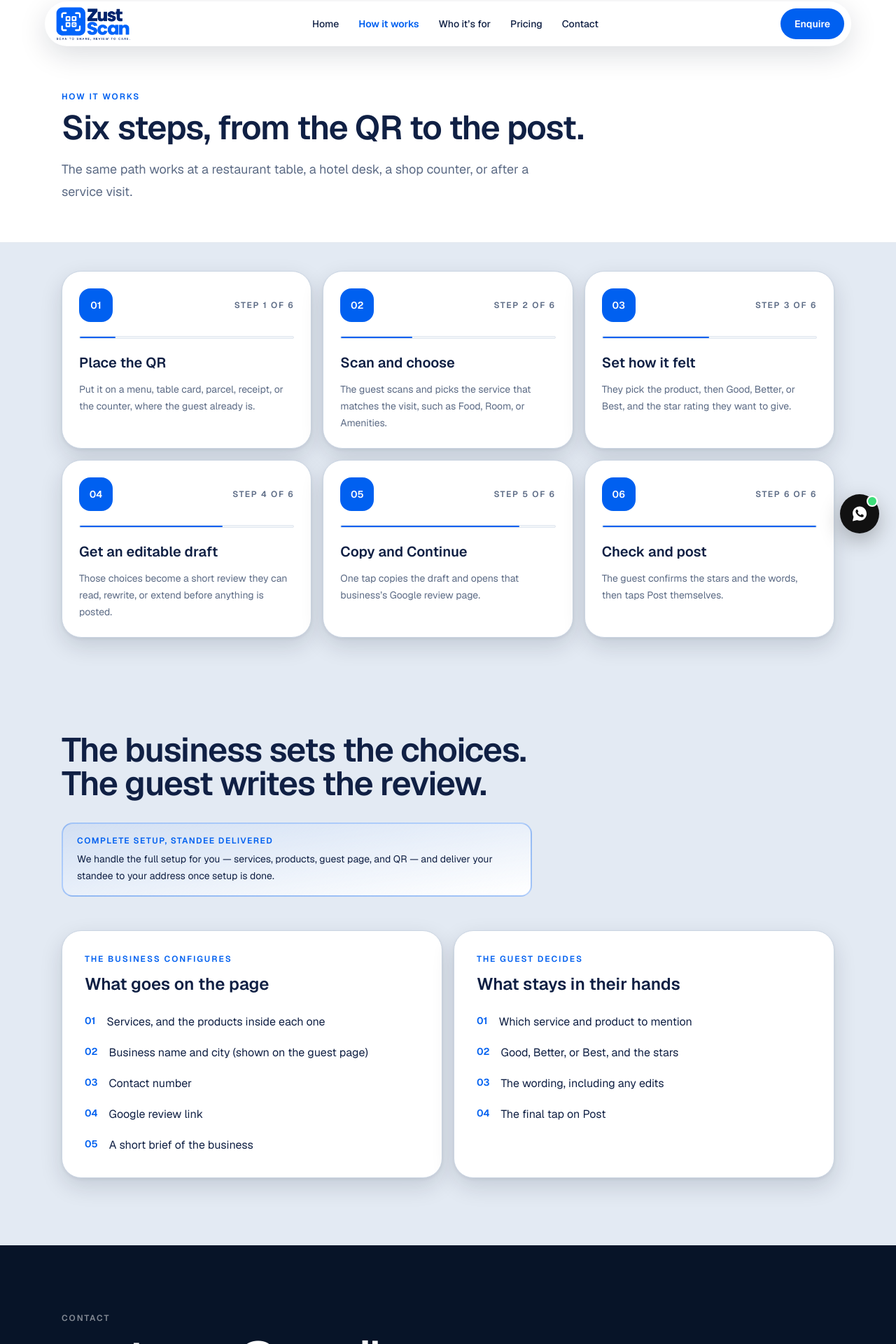
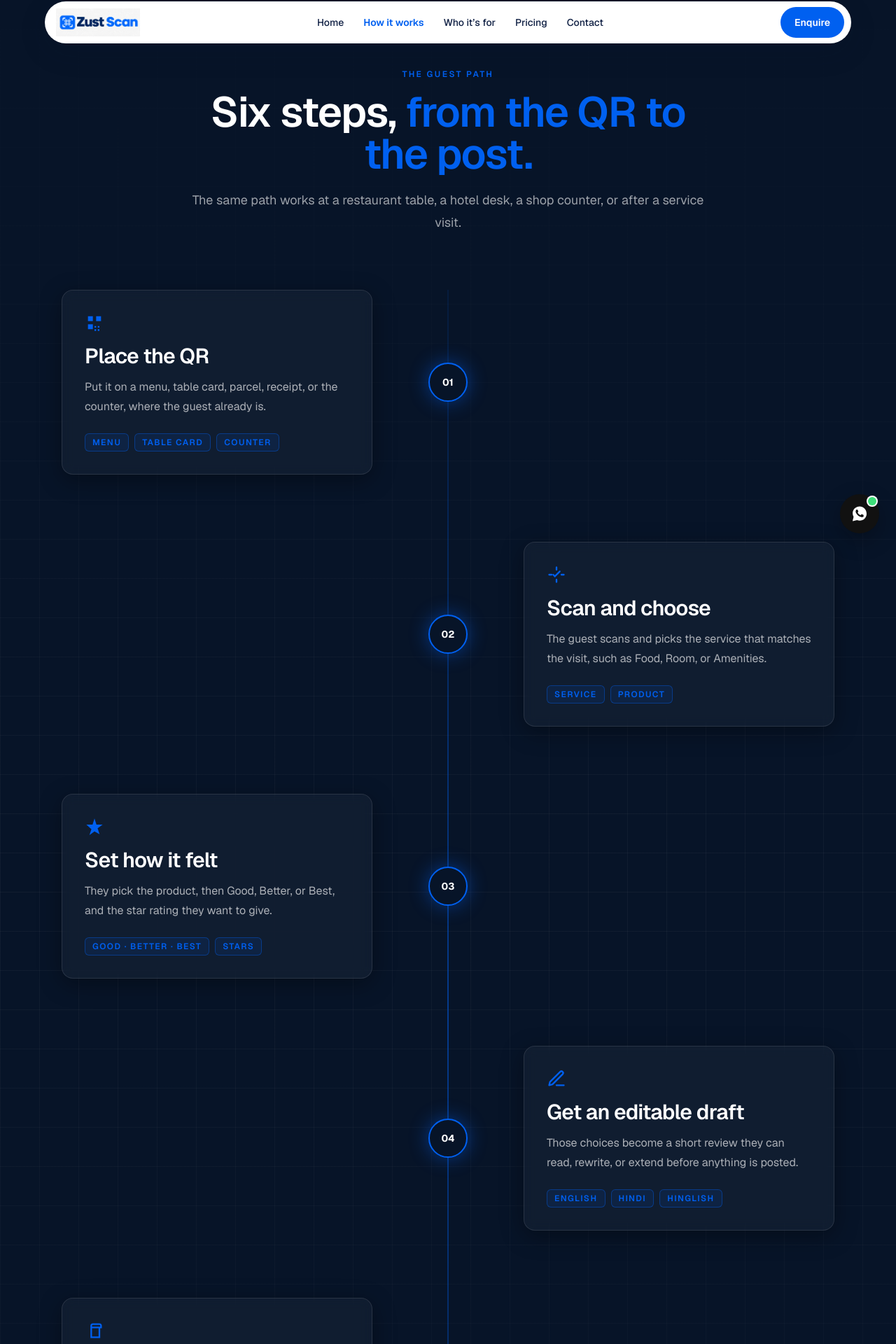
Before and after one commit to imshadwal/zustScan, a Next.js app: page /how-it-works in a window 1280 px wide. Shown: the part 14-1934 px from the top of the page at 70% size. Built offline with nearby package versions, Linux system fonts and the light colour scheme.

Commit message:
Add Appspine-style six-step timeline on How it works.
Use a navy grid layout with alternating step cards and tags, and show LOGO ZS in the navbar.

Co-authored-by: Cursor <cursoragent@cursor.com>

```diff
--- a/src/app/(marketing)/how-it-works/page.tsx
+++ b/src/app/(marketing)/how-it-works/page.tsx
@@ -1,6 +1,5 @@
 import type { Metadata } from "next";
 import { Journey } from "@/components/home/journey";
-import { PageIntro } from "@/components/home/page-intro";
 import { Split } from "@/components/home/split";
 
 export const metadata: Metadata = {
@@ -12,13 +11,7 @@ export const metadata: Metadata = {
 export default function HowItWorksPage() {
   return (
     <main>
-      <PageIntro
-        eyebrow="How it works"
-        title="Six steps, from the QR to the post."
-        description="The same path works at a restaurant table, a hotel desk, a shop counter, or after a service visit."
-        className="border-b border-slate-200 bg-white"
-      />
-      <Journey showHeading={false} />
+      <Journey />
       <Split compactTop />
     </main>
   );
--- a/src/components/home/journey.tsx
+++ b/src/components/home/journey.tsx
@@ -1,55 +1,180 @@
-import { homeCardClass, homeCardsSection } from "@/components/home/styles";
+import type { ReactNode } from "react";
 import { journey } from "@/lib/site";
+
+const stepIcons = [
+  /* 01 QR */
+  <svg key="1" viewBox="0 0 24 24" className="h-7 w-7 text-blue" aria-hidden="true">
+    <path
+      fill="currentColor"
+      d="M4 4h6v6H4V4zm10 0h6v6h-6V4zM4 14h6v6H4v-6zm8 2h2v2h-2v-2zm4 0h2v2h-2v-2zm-4 4h2v2h-2v-2zm4 0h2v2h-2v-2z"
+    />
+  </svg>,
+  /* 02 tap */
+  <svg key="2" viewBox="0 0 24 24" className="h-7 w-7 text-blue" aria-hidden="true">
+    <path
+      fill="none"
+      stroke="currentColor"
+      strokeWidth="2"
+      strokeLinecap="round"
+      d="M8 12l2 2 6-6M12 3v3M12 18v3M3 12h3M18 12h3"
+    />
+  </svg>,
+  /* 03 stars */
+  <svg key="3" viewBox="0 0 24 24" className="h-7 w-7 text-blue" aria-hidden="true">
+    <path
+      fill="currentColor"
+      d="M12 2l2.4 7.4H22l-6.2 4.5 2.4 7.4L12 17.8l-6.2 4.5 2.4-7.4L2 9.4h7.6L12 2z"
+    />
+  </svg>,
+  /* 04 edit */
+  <svg key="4" viewBox="0 0 24 24" className="h-7 w-7 text-blue" aria-hidden="true">
+    <path
+      fill="none"
+      stroke="currentColor"
+      strokeWidth="2"
+      strokeLinecap="round"
+      strokeLinejoin="round"
+      d="M12 20h9M16.5 3.5a2.1 2.1 0 013 3L7 19l-4 1 1-4 12.5-12.5z"
+    />
+  </svg>,
+  /* 05 copy */
+  <svg key="5" viewBox="0 0 24 24" className="h-7 w-7 text-blue" aria-hidden="true">
+    <path
+      fill="none"
+      stroke="currentColor"
+      strokeWidth="2"
+      strokeLinecap="round"
+      d="M8 8h10v12H8V8zm0-2a2 2 0 012-2h8a2 2 0 012 2v2H8V6z"
+    />
+  </svg>,
+  /* 06 check */
+  <svg key="6" viewBox="0 0 24 24" className="h-7 w-7 text-blue" aria-hidden="true">
+    <path
+      fill="none"
+      stroke="currentColor"
+      strokeWidth="2"
+      strokeLinecap="round"
+      d="M20 6L9 17l-5-5"
+    />
+  </svg>,
+];
+
+function JourneyStepCard({
+  item,
+  icon,
+}: {
+  item: (typeof journey)[number];
+  icon: ReactNode;
+}) {
+  return (
+    <article className="rounded-2xl border border-white/10 bg-white/[0.04] p-6 shadow-[0_8px_32px_rgba(0,0,0,0.35)] backdrop-blur-sm sm:p-8">
+      <div className="mb-4">{icon}</div>
+      <h3 className="text-2xl font-semibold tracking-tight text-white sm:text-3xl">
+        {item.title}
+      </h3>
+      <p className="mt-3 text-sm leading-7 text-white/65 sm:text-base">{item.body}</p>
+      <ul className="mt-6 flex flex-wrap gap-2">
+        {item.tags.map((tag) => (
+          <li
+            key={tag}
+            className="rounded-md border border-blue/40 bg-blue/10 px-2.5 py-1 text-[10px] font-semibold tracking-[0.12em] text-blue sm:text-xs"
+          >
+            {tag}
+          </li>
+        ))}
+      </ul>
+    </article>
+  );
+}
 
 export function Journey({ showHeading = true }: { showHeading?: boolean }) {
   return (
-    <section id="journey" className={homeCardsSection}>
+    <section
+      id="journey"
+      className="relative overflow-hidden bg-navy text-white"
+      style={{
+        backgroundImage: `
+          linear-gradient(rgba(255,255,255,0.04) 1px, transparent 1px),
+          linear-gradient(90deg, rgba(255,255,255,0.04) 1px, transparent 1px)
+        `,
+        backgroundSize: "56px 56px",
+      }}
+    >
       <div
-        className={`mx-auto max-w-6xl px-5 sm:px-6 ${
-          showHeading ? "py-20 lg:py-24" : "pb-20 pt-8 sm:pt-10 lg:pb-24"
+        className="pointer-events-none absolute inset-0 bg-gradient-to-b from-navy via-transparent to-navy"
+        aria-hidden="true"
+      />
+      <div
+        className={`relative mx-auto max-w-6xl px-5 sm:px-6 ${
+          showHeading ? "py-20 lg:py-28" : "py-16 lg:py-24"
         }`}
       >
         {showHeading ? (
-          <>
-            <p className="text-xs font-semibold tracking-[0.16em] text-blue uppercase">
-              How it works
+          <header className="mx-auto max-w-3xl text-center">
+            <p className="text-xs font-semibold tracking-[0.2em] text-blue uppercase">
+              The guest path
             </p>
-            <h2 className="mt-3 max-w-2xl text-3xl font-semibold tracking-tight text-ink sm:text-5xl">
-              Six steps, from the QR to the post.
+            <h2 className="mt-4 text-3xl font-semibold tracking-tight sm:text-5xl lg:text-6xl">
+              <span className="text-white">Six steps, </span>
+              <span className="text-blue">from the QR to the post.</span>
             </h2>
-            <p className="mt-5 max-w-2xl text-lg leading-8 text-muted">
-              The same path works at a restaurant table, a hotel desk, a shop
-              counter, or after a service visit.
+            <p className="mt-5 text-base leading-8 text-white/60 sm:text-lg">
+              The same path works at a restaurant table, a hotel desk, a shop counter, or
+              after a service visit.
             </p>
-          </>
+          </header>
         ) : null}
-        <ol
-          className={`grid gap-4 sm:grid-cols-2 lg:grid-cols-3 ${showHeading ? "mt-12" : ""}`}
-        >
-          {journey.map((item, index) => (
+
+        <div className={`relative ${showHeading ? "mt-16 lg:mt-20" : ""}`}>
+          {/* Center spine (tablet+) */}
+          <div
+            className="pointer-events-none absolute top-0 bottom-0 left-1/2 hidden w-px -translate-x-1/2 bg-gradient-to-b from-blue/20 via-blue to-blue/20 md:block"
+            aria-hidden="true"
+          />
+
+          <ol className="flex flex-col gap-14 md:gap-20 lg:gap-24">
+            {journey.map((item, index) => {
+              const onLeft = index % 2 === 0;
+              const icon = stepIcons[index] ?? stepIcons[0];
+              const card = <JourneyStepCard item={item} icon={icon} />;
+
+              return (
                 <li
                   key={item.step}
-              className={`flex flex-col p-6 ${homeCardClass}`}
+                  className="relative md:grid md:min-h-[12rem] md:grid-cols-2 md:items-center md:gap-10 lg:gap-14"
                 >
-              <div className="flex items-center justify-between gap-4">
-                <span className="flex h-12 w-12 items-center justify-center rounded-2xl bg-blue text-sm font-semibold text-white">
+                  <div
+                    className="pointer-events-none absolute top-0 bottom-0 left-[1.35rem] w-px bg-blue/35 md:hidden"
+                    aria-hidden="true"
+                  />
+                  <span className="pointer-events-none absolute top-8 left-[1.35rem] z-[2] flex h-11 w-11 -translate-x-1/2 items-center justify-center rounded-full border-2 border-blue bg-navy text-xs font-bold text-white shadow-[0_0_28px_rgba(0,102,255,0.45)] md:hidden">
                     {item.step}
                   </span>
-                <span className="text-xs font-semibold tracking-[0.14em] text-muted uppercase">
-                  Step {index + 1} of 6
+
+                  <span className="pointer-events-none absolute top-1/2 left-1/2 z-[2] hidden h-14 w-14 -translate-x-1/2 -translate-y-1/2 items-center justify-center rounded-full border-2 border-blue bg-navy text-sm font-bold text-white shadow-[0_0_28px_rgba(0,102,255,0.45)] md:flex">
+                    {item.step}
                   </span>
+
+                  {onLeft ? (
+                    <>
+                      <div className="relative z-[1] pl-12 md:col-start-1 md:pl-0 md:pr-14 lg:pr-20">
+                        {card}
                       </div>
-              <div className="mt-5 h-1 overflow-hidden rounded-full border border-slate-200 bg-slate-100">
-                <div
-                  className="h-full rounded-full bg-blue"
-                  style={{ width: `${((index + 1) / journey.length) * 100}%` }}
-                />
+                      <div className="hidden md:block" aria-hidden="true" />
+                    </>
+                  ) : (
+                    <>
+                      <div className="hidden md:block" aria-hidden="true" />
+                      <div className="relative z-[1] pl-12 md:col-start-2 md:pl-14 md:pr-0 lg:pl-20">
+                        {card}
                       </div>
-              <h3 className="mt-5 text-xl font-semibold text-ink">{item.title}</h3>
-              <p className="mt-3 text-sm leading-6 text-muted">{item.body}</p>
+                    </>
+                  )}
                 </li>
-          ))}
+              );
+            })}
           </ol>
+        </div>
       </div>
     </section>
   );
--- a/src/components/home/navbar.tsx
+++ b/src/components/home/navbar.tsx
@@ -23,12 +23,12 @@ export function Navbar() {
       <div className="mx-auto flex max-w-6xl items-center justify-between gap-3 rounded-full bg-white py-2 pr-2 pl-3 shadow-[0_12px_40px_rgba(7,20,40,0.14)] sm:pr-2.5 sm:pl-4">
         <Link href="/" className="shrink-0" onClick={() => setOpen(false)}>
           <Image
-            src="/logo.png"
+            src="/LOGO ZS.png"
             alt="Zust Scan"
-            width={1493}
-            height={675}
-            preload
-            className="h-11 w-auto sm:h-12"
+            width={2172}
+            height={724}
+            priority
+            className="h-9 w-auto sm:h-10"
           />
         </Link>
         <nav className="hidden items-center gap-5 text-sm lg:gap-6 xl:gap-7 md:flex">
--- a/src/lib/site.ts
+++ b/src/lib/site.ts
@@ -45,31 +45,37 @@ export const journey = [
     step: "01",
     title: "Place the QR",
     body: "Put it on a menu, table card, parcel, receipt, or the counter, where the guest already is.",
+    tags: ["MENU", "TABLE CARD", "COUNTER"],
   },
   {
     step: "02",
     title: "Scan and choose",
     body: "The guest scans and picks the service that matches the visit, such as Food, Room, or Amenities.",
+    tags: ["SERVICE", "PRODUCT"],
   },
   {
     step: "03",
     title: "Set how it felt",
     body: "They pick the product, then Good, Better, or Best, and the star rating they want to give.",
+    tags: ["GOOD · BETTER · BEST", "STARS"],
   },
   {
     step: "04",
     title: "Get an editable draft",
     body: "Those choices become a short review they can read, rewrite, or extend before anything is posted.",
+    tags: ["ENGLISH", "HINDI", "HINGLISH"],
   },
   {
     step: "05",
     title: "Copy and Continue",
     body: "One tap copies the draft and opens that business’s Google review page.",
+    tags: ["COPY", "GOOGLE"],
   },
   {
     step: "06",
     title: "Check and post",
     body: "The guest confirms the stars and the words, then taps Post themselves.",
+    tags: ["GUEST POSTS", "REAL REVIEW"],
   },
 ] as const;
 
```
Also changed, not shown: public/LOGO ZS.png (added). Lines whose indentation alone changed are shown as unchanged.
